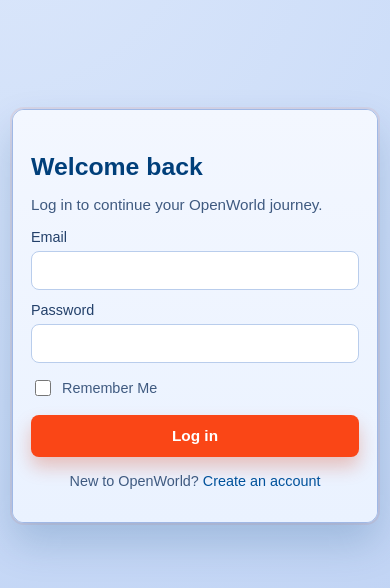
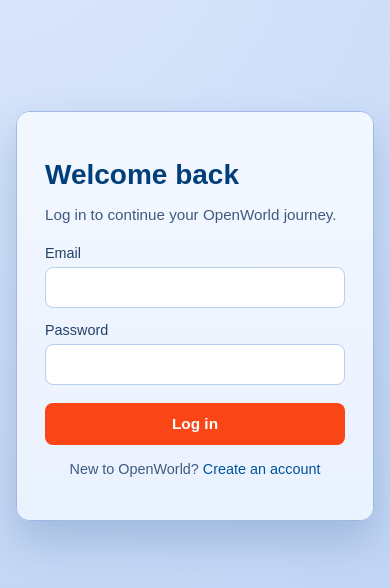
Before and after one commit to patrick-ouano/OpenWorld-App, a React (Vite) app in the folder client/: page /login in a window 390 px wide. Shown: the part 106-694 px from the top of the page. Built offline with nearby package versions, Linux system fonts and the light colour scheme.

Commit message:
cleaned up client folder

```diff
--- a/client/src/App.jsx
+++ b/client/src/App.jsx
@@ -1,3 +1,4 @@
+// nested routes from https://reactrouter.com/en/main/start/tutorial
 import { BrowserRouter, Routes, Route, Navigate } from "react-router-dom";
 import Landing from "./pages/Landing";
 import Signup from "./pages/Signup";
@@ -12,13 +13,13 @@
   return (
     <BrowserRouter>
       <Routes>
-        {/* Public pages — no nav bar */}
+        {/* pages without navbar */}
         <Route path="/" element={<Landing />} />
         <Route path="/landing" element={<Landing />} />
         <Route path="/signup" element={<Signup />} />
         <Route path="/login" element={<Login />} />
 
-        {/* App pages — wrapped in AppLayout (nav bar) */}
+        {/* pages with navbar */}
         <Route path="/app" element={<AppLayout />}>
           <Route index element={<Navigate to="/app/map" replace />} />
           <Route path="map" element={<Map />} />
--- a/client/src/components/AppLayout.css
+++ b/client/src/components/AppLayout.css
@@ -1,5 +1,3 @@
-/* ── App Layout ── */
-
 .app-layout {
   min-height: 100vh;
   display: flex;
@@ -7,8 +5,6 @@
   width: 100%;
   background-color: #fafafa;
 }
-
-/* ── Top Navigation Bar ── */
 
 .top-nav {
   position: fixed;
@@ -19,8 +15,6 @@
   background-color: #1a237e;
   color: #fff;
 }
-
-/* Top Row: title + stats */
 
 .nav-top-row {
   display: flex;
@@ -40,8 +34,6 @@
   font-weight: 600;
   color: #fa4616;
 }
-
-/* Bottom Row: tabs */
 
 .nav-tabs {
   display: flex;
@@ -72,10 +64,8 @@
   border-bottom-color: #fa4616;
 }
 
-/* ── Page Content ── */
-
 .page-content {
-  padding-top: 110px; /* offset for fixed nav */
+  padding-top: 110px;
   flex: 1;
   min-height: 0;
   position: relative;
--- a/client/src/components/AppLayout.jsx
+++ b/client/src/components/AppLayout.jsx
@@ -15,15 +15,12 @@
 
   return (
     <div className="app-layout">
-      {/* ── Top Navigation Bar ── */}
       <nav className="top-nav">
-        {/* Top Row: branding */}
         <div className="nav-top-row">
           <span className="nav-title">OpenWorld</span>
           <span className="nav-badge">{isAdmin ? 'Admin Cartographer View' : 'Gator Explorer View'}</span>
         </div>
 
-        {/* Bottom Row: tabs */}
         <div className="nav-tabs">
           {TABS.map((tab) => (
             <NavLink
@@ -39,7 +36,6 @@
         </div>
       </nav>
 
-      {/* ── Page Content (rendered by nested routes) ── */}
       <main className="page-content">
         <Outlet />
       </main>
--- a/client/src/pages/Auth.css
+++ b/client/src/pages/Auth.css
@@ -1,37 +1,22 @@
 .auth-page {
-  --bg: #dbe7fb;
-  --bg-2: #cbdcf8;
   --blue: #00529b;
-  --blue-dark: #003f7a;
   --orange: #fa4616;
-  --orange-dark: #d63c11;
-  --white-accent: #ffffff;
-  --panel: #f3f7ff;
-  --text: #1b2d47;
-  --muted: #3f5a80;
-  --primary: var(--orange);
-  --primary-hover: var(--orange-dark);
-  --border: #b9cdec;
-  --error: #c32026;
   min-height: 100vh;
-  min-height: 100dvh;
   display: grid;
   place-items: center;
-  background: radial-gradient(circle at top left, var(--bg), var(--bg-2) 55%, #bdd1f3);
-  color: var(--text);
+  background: radial-gradient(circle at top left, #dbe7fb, #cbdcf8 55%, #bdd1f3);
+  color: #1b2d47;
   padding: 16px;
   font-family: Arial, sans-serif;
 }
 
 .auth-card {
   width: min(96vw, 1400px);
-  min-height: calc(100dvh - 32px);
-  background: linear-gradient(145deg, var(--white-accent), #edf4ff);
+  min-height: calc(100vh - 32px);
+  background: linear-gradient(145deg, #ffffff, #edf4ff);
   border: 1px solid #9fb8e6;
   border-radius: 14px;
-  box-shadow:
-    0 20px 40px rgba(0, 63, 122, 0.2),
-    0 0 0 2px rgba(250, 70, 22, 0.08);
+  box-shadow: 0 20px 40px rgba(0, 63, 122, 0.2);
   display: grid;
   grid-template-columns: 40% 60%;
   overflow: hidden;
@@ -41,7 +26,7 @@
   padding: 28px;
   display: grid;
   place-items: center;
-  background: linear-gradient(180deg, var(--panel), #eaf2ff);
+  background: linear-gradient(180deg, #f3f7ff, #eaf2ff);
 }
 
 .auth-form-wrap {
@@ -60,11 +45,11 @@
 .auth-title {
   font-size: 1.75rem;
   margin-bottom: 8px;
-  color: var(--blue-dark);
+  color: #003f7a;
 }
 
 .auth-subtitle {
-  color: var(--muted);
+  color: #3f5a80;
   margin-bottom: 22px;
   font-size: 0.95rem;
 }
@@ -87,21 +72,21 @@
 .auth-input {
   width: 100%;
   padding: 11px 12px;
-  border: 1px solid var(--border);
+  border: 1px solid #b9cdec;
   border-radius: 8px;
   background: #ffffff;
-  color: var(--text);
+  color: #1b2d47;
   font-size: 0.95rem;
   outline: none;
 }
 
 .auth-input:focus {
-  border-color: var(--primary);
+  border-color: var(--orange);
   box-shadow: 0 0 0 3px rgba(234, 122, 42, 0.2);
 }
 
 .auth-hint {
-  color: var(--muted);
+  color: #3f5a80;
   font-size: 0.8rem;
 }
 
@@ -110,7 +95,7 @@
   align-items: center;
   gap: 8px;
   margin-top: 2px;
-  color: var(--muted);
+  color: #3f5a80;
   font-size: 0.9rem;
 }
 
@@ -121,7 +106,7 @@
 }
 
 .auth-error {
-  color: var(--error);
+  color: #c32026;
   font-size: 0.9rem;
   background: #fff1f1;
   border: 1px solid #f5c2c2;
@@ -134,22 +119,21 @@
   border: none;
   border-radius: 8px;
   padding: 12px;
-  background: var(--primary);
-  color: var(--white-accent);
+  background: var(--orange);
+  color: #ffffff;
   font-weight: 600;
   font-size: 0.96rem;
   cursor: pointer;
   transition: background 0.2s ease;
-  box-shadow: 0 10px 18px rgba(214, 60, 17, 0.28);
 }
 
 .auth-submit:hover {
-  background: var(--primary-hover);
+  background: #d63c11;
 }
 
 .auth-footer {
   margin-top: 16px;
-  color: var(--muted);
+  color: #3f5a80;
   font-size: 0.9rem;
   text-align: center;
 }
@@ -160,16 +144,11 @@
 }
 
 .auth-link:hover {
-  color: var(--blue-dark);
+  color: #003f7a;
   text-decoration: underline;
 }
 
 @media (max-width: 768px) {
-  .auth-page {
-    place-items: center;
-    padding: 16px;
-  }
-
   .auth-card {
     grid-template-columns: 1fr;
     min-height: auto;
@@ -180,33 +159,3 @@
     display: none;
   }
 }
-
-@media (max-width: 480px) {
-  .auth-page {
-    padding: 12px;
-  }
-
-  .auth-card {
-    border-radius: 12px;
-  }
-
-  .auth-form-panel {
-    padding: 18px;
-  }
-
-  .auth-title {
-    font-size: 1.55rem;
-  }
-
-  .auth-subtitle {
-    margin-bottom: 16px;
-  }
-
-  .auth-form {
-    gap: 12px;
-  }
-
-  .auth-input {
-    padding: 10px 11px;
-  }
-}
--- a/client/src/pages/Login.jsx
+++ b/client/src/pages/Login.jsx
@@ -1,24 +1,14 @@
+// login form referenced from https://react.dev/reference/react-dom/components/form
+// saving jwt token idea from https://www.freecodecamp.org/news/how-to-authenticate-users-in-your-node-app-using-cookies-sessions-and-jwt/
 import { useState } from 'react';
-import { Link, useLocation, useNavigate } from 'react-router-dom';
+import { Link, useNavigate } from 'react-router-dom';
 import './Auth.css';
 
 function Login() {
   const navigate = useNavigate();
-  const location = useLocation();
   const [email, setEmail] = useState('');
   const [password, setPassword] = useState('');
-  const [rememberMe, setRememberMe] = useState(false);
   const [error, setError] = useState('');
-
-  const getRedirectPath = () => {
-    const fromState = location.state?.from;
-    if (typeof fromState === 'string' && fromState.trim()) {
-      return fromState;
-    }
-
-    const params = new URLSearchParams(location.search);
-    return params.get('redirect') || '/app/map';
-  };
 
   const handleSubmit = async (event) => {
     event.preventDefault();
@@ -53,29 +43,24 @@
         return;
       }
 
-      const storage = rememberMe ? localStorage : sessionStorage;
-      const otherStorage = rememberMe ? sessionStorage : localStorage;
+      localStorage.setItem('authToken', data.token);
+      localStorage.setItem('authUser', JSON.stringify(data.user));
 
-      otherStorage.removeItem('authToken');
-      otherStorage.removeItem('authUser');
-      storage.setItem('authToken', data.token);
-      storage.setItem('authUser', JSON.stringify(data.user));
-
-      navigate(getRedirectPath());
+      navigate('/app/map');
     } catch (err) {
       setError('Could not connect to server.');
     }
   };
 
   return (
-    <main className="auth-page">
-      <section className="auth-card">
-        <section className="auth-form-panel">
+    <div className="auth-page">
+      <div className="auth-card">
+        <div className="auth-form-panel">
           <div className="auth-form-wrap">
             <h1 className="auth-title">Welcome back</h1>
             <p className="auth-subtitle">Log in to continue your OpenWorld journey.</p>
 
-            <form className="auth-form" onSubmit={handleSubmit} noValidate>
+            <form className="auth-form" onSubmit={handleSubmit}>
               <div className="auth-field">
                 <label className="auth-label" htmlFor="email">
                   Email
@@ -85,7 +70,6 @@
                   id="email"
                   name="email"
                   type="email"
-                  autoComplete="email"
                   value={email}
                   onChange={(event) => setEmail(event.target.value)}
                   required
@@ -101,24 +85,11 @@
                   id="password"
                   name="password"
                   type="password"
-                  autoComplete="current-password"
                   value={password}
                   onChange={(event) => setPassword(event.target.value)}
                   required
                 />
               </div>
-
-              <label className="auth-remember-row" htmlFor="rememberMe">
-                <input
-                  className="auth-checkbox"
-                  id="rememberMe"
-                  name="rememberMe"
-                  type="checkbox"
-                  checked={rememberMe}
-                  onChange={(event) => setRememberMe(event.target.checked)}
-                />
-                Remember Me
-              </label>
 
               {error ? <p className="auth-error">{error}</p> : null}
 
@@ -131,11 +102,11 @@
               New to OpenWorld? <Link className="auth-link" to="/signup">Create an account</Link>
             </p>
           </div>
-        </section>
+        </div>
 
-        <aside className="auth-image-panel" aria-hidden="true" />
-      </section>
-    </main>
+        <div className="auth-image-panel" />
+      </div>
+    </div>
   );
 }
 
--- a/client/src/pages/Map.css
+++ b/client/src/pages/Map.css
@@ -11,7 +11,7 @@
   height: 100%;
   width: 100%;
 }
-/* --- Admin Pin Popup --- */
+
 .admin-pin-popup .leaflet-popup-content {
   display: flex;
   flex-direction: column;
```
Also changed, not shown: client/src/pages/Home.css (+0 -8 lines), client/src/pages/Map.jsx (+12 -48 lines), client/src/pages/Signup.jsx (+9 -12 lines).
